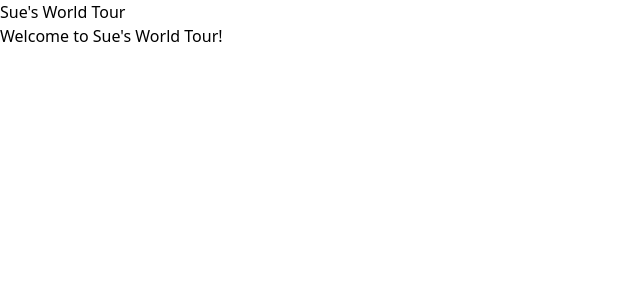
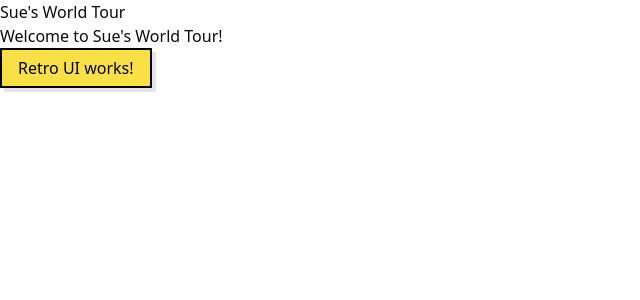
Before and after one commit to denvercude/sues-world-tour, a Next.js app: page / in a window 1280 px wide. Shown: the top 300 px of the page, without its empty margins (0-640 px from the left). Built offline with nearby package versions, Linux system fonts and the light colour scheme.

Commit message:
feat(ui): set up Retro UI with fonts, theme, and test button

```diff
--- a/app/layout.tsx
+++ b/app/layout.tsx
@@ -1,10 +1,26 @@
 import '../styles/globals.css';
+import { Archivo_Black, Space_Grotesk } from "next/font/google";
 
 export const metadata = {
   title: "Sue's World Tour Test",
   description: "Track Sue the T-Rex as she travels the world.",
 };
 
+const archivoBlack = Archivo_Black({
+  subsets: ["latin"],
+  weight: "400",
+  variable: "--font-head",
+  display: "swap",
+});
+
+const space = Space_Grotesk({
+  subsets: ["latin"],
+  weight: "400",
+  variable: "--font-sans",
+  display: "swap",
+});
+
+// Note: Find a video explaining the syntax of this functional component
 export default function RootLayout({
   children,
 }: {
@@ -12,7 +28,9 @@
 }) {
   return (
     <html lang="en">
-      <body>{children}</body>
+      <body className={`${archivoBlack.variable} ${space.variable}`}>
+        {children}
+      </body>
     </html>
   );
 }
--- a/app/page.tsx
+++ b/app/page.tsx
@@ -1,8 +1,12 @@
+"use client";
+import { Button } from "@/components/retroui/Button";
+
 export default function Home() {
   return (
     <main>
       <h1>{"Sue's World Tour"}</h1>
       <p>{"Welcome to Sue's World Tour!"}</p>
+      <Button>Retro UI works!</Button>
     </main>
   );
 }
--- /dev/null
+++ b/components/retroui/Button.tsx
@@ -0,0 +1,57 @@
+import { cn } from "@/lib/utils";
+import { cva, VariantProps } from "class-variance-authority";
+import React, { ButtonHTMLAttributes } from "react";
+
+const buttonVariants = cva(
+  "font-head transition-all outline-hidden cursor-pointer duration-200 font-medium flex items-center",
+  {
+    variants: {
+      variant: {
+        default:
+          "shadow-md hover:shadow-none bg-primary text-black border-2 border-black transition hover:translate-y-1 hover:bg-primary-hover",
+        secondary:
+          "shadow-md hover:shadow-none bg-secondary shadow-primary text-secondary-foreground border-2 border-black transition hover:translate-y-1",
+        outline:
+          "shadow-md hover:shadow-none bg-transparent border-2 transition hover:translate-y-1",
+        link: "bg-transparent hover:underline",
+      },
+      size: {
+        sm: "px-3 py-1 text-sm shadow hover:shadow-none",
+        md: "px-4 py-1.5 text-base",
+        lg: "px-8 py-3 text-lg",
+        icon: "p-2",
+      },
+    },
+    defaultVariants: {
+      size: "md",
+      variant: "default",
+    },
+  },
+);
+
+export interface IButtonProps
+  extends ButtonHTMLAttributes<HTMLButtonElement>,
+    VariantProps<typeof buttonVariants> {}
+
+export const Button = React.forwardRef<HTMLButtonElement, IButtonProps>(
+  (
+    {
+      children,
+      size = "md",
+      className = "",
+      variant = "default",
+      ...props
+    }: IButtonProps,
+    forwardedRef,
+  ) => (
+    <button
+      ref={forwardedRef}
+      className={cn(buttonVariants({ variant, size }), className)}
+      {...props}
+    >
+      {children}
+    </button>
+  ),
+);
+
+Button.displayName = "Button";
--- /dev/null
+++ b/lib/utils.ts
@@ -0,0 +1,6 @@
+import clsx from "clsx";
+import { ClassNameValue, twMerge } from "tailwind-merge";
+
+export function cn(...classes: ClassNameValue[]) {
+  return twMerge(clsx(classes));
+}
--- a/styles/globals.css
+++ b/styles/globals.css
@@ -1 +1,130 @@
 @import "tailwindcss";
+@import "tw-animate-css";
+
+@custom-variant dark (&:is(.dark *));
+
+@theme inline {
+  --radius-sm: calc(var(--radius) - 4px);
+  --radius-md: calc(var(--radius) - 2px);
+  --radius-lg: var(--radius);
+  --radius-xl: calc(var(--radius) + 4px);
+
+  /* Retro UI shadows */
+  --shadow-xs: 1px 1px 0 0 var(--border);
+  --shadow-sm: 2px 2px 0 0 var(--border);
+  --shadow: 3px 3px 0 0 var(--border);
+  --shadow-md: 4px 4px 0 0 var(--border);
+  --shadow-lg: 6px 6px 0 0 var(--border);
+  --shadow-xl: 10px 10px 0 1px var(--border);
+  --shadow-2xl: 16px 16px 0 1px var(--border);
+
+  --color-background: var(--background);
+  --color-foreground: var(--foreground);
+  --color-card: var(--card);
+  --color-card-foreground: var(--card-foreground);
+  --color-popover: var(--popover);
+  --color-popover-foreground: var(--popover-foreground);
+  --color-primary: var(--primary);
+  --color-primary-foreground: var(--primary-foreground);
+  --color-secondary: var(--secondary);
+  --color-secondary-foreground: var(--secondary-foreground);
+  --color-muted: var(--muted);
+  --color-muted-foreground: var(--muted-foreground);
+  --color-accent: var(--accent);
+  --color-accent-foreground: var(--accent-foreground);
+  --color-destructive: var(--destructive);
+  --color-border: var(--border);
+  --color-input: var(--input);
+  --color-ring: var(--ring);
+  --color-chart-1: var(--chart-1);
+  --color-chart-2: var(--chart-2);
+  --color-chart-3: var(--chart-3);
+  --color-chart-4: var(--chart-4);
+  --color-chart-5: var(--chart-5);
+  --color-sidebar: var(--sidebar);
+  --color-sidebar-foreground: var(--sidebar-foreground);
+  --color-sidebar-primary: var(--sidebar-primary);
+  --color-sidebar-primary-foreground: var(--sidebar-primary-foreground);
+  --color-sidebar-accent: var(--sidebar-accent);
+  --color-sidebar-accent-foreground: var(--sidebar-accent-foreground);
+  --color-sidebar-border: var(--sidebar-border);
+  --color-sidebar-ring: var(--sidebar-ring);
+}
+
+:root {
+  --radius: 0.625rem;
+  --background: oklch(1 0 0);
+  --foreground: oklch(0.145 0 0);
+  --card: oklch(1 0 0);
+  --card-foreground: oklch(0.145 0 0);
+  --popover: oklch(1 0 0);
+  --popover-foreground: oklch(0.145 0 0);
+  --primary: oklch(0.902 0.166 98.8);
+  --primary-foreground: oklch(0.985 0 0);
+  --secondary: oklch(0.97 0 0);
+  --secondary-foreground: oklch(0.205 0 0);
+  --muted: oklch(0.97 0 0);
+  --muted-foreground: oklch(0.556 0 0);
+  --accent: oklch(0.97 0 0);
+  --accent-foreground: oklch(0.205 0 0);
+  --destructive: oklch(0.577 0.245 27.325);
+  --border: oklch(0.922 0 0);
+  --input: oklch(0.922 0 0);
+  --ring: oklch(0.708 0 0);
+  --chart-1: oklch(0.646 0.222 41.116);
+  --chart-2: oklch(0.6 0.118 184.704);
+  --chart-3: oklch(0.398 0.07 227.392);
+  --chart-4: oklch(0.828 0.189 84.429);
+  --chart-5: oklch(0.769 0.188 70.08);
+  --sidebar: oklch(0.985 0 0);
+  --sidebar-foreground: oklch(0.145 0 0);
+  --sidebar-primary: oklch(0.205 0 0);
+  --sidebar-primary-foreground: oklch(0.985 0 0);
+  --sidebar-accent: oklch(0.97 0 0);
+  --sidebar-accent-foreground: oklch(0.205 0 0);
+  --sidebar-border: oklch(0.922 0 0);
+  --sidebar-ring: oklch(0.708 0 0);
+}
+
+.dark {
+  --background: oklch(0.145 0 0);
+  --foreground: oklch(0.985 0 0);
+  --card: oklch(0.205 0 0);
+  --card-foreground: oklch(0.985 0 0);
+  --popover: oklch(0.205 0 0);
+  --popover-foreground: oklch(0.985 0 0);
+  --primary: oklch(0.922 0 0);
+  --primary-foreground: oklch(0.205 0 0);
+  --secondary: oklch(0.269 0 0);
+  --secondary-foreground: oklch(0.985 0 0);
+  --muted: oklch(0.269 0 0);
+  --muted-foreground: oklch(0.708 0 0);
+  --accent: oklch(0.269 0 0);
+  --accent-foreground: oklch(0.985 0 0);
+  --destructive: oklch(0.704 0.191 22.216);
+  --border: oklch(1 0 0 / 10%);
+  --input: oklch(1 0 0 / 15%);
+  --ring: oklch(0.556 0 0);
+  --chart-1: oklch(0.488 0.243 264.376);
+  --chart-2: oklch(0.696 0.17 162.48);
+  --chart-3: oklch(0.769 0.188 70.08);
+  --chart-4: oklch(0.627 0.265 303.9);
+  --chart-5: oklch(0.645 0.246 16.439);
+  --sidebar: oklch(0.205 0 0);
+  --sidebar-foreground: oklch(0.985 0 0);
+  --sidebar-primary: oklch(0.488 0.243 264.376);
+  --sidebar-primary-foreground: oklch(0.985 0 0);
+  --sidebar-accent: oklch(0.269 0 0);
+  --sidebar-accent-foreground: oklch(0.985 0 0);
+  --sidebar-border: oklch(1 0 0 / 10%);
+  --sidebar-ring: oklch(0.556 0 0);
+}
+
+@layer base {
+  * {
+    @apply border-border outline-ring/50;
+  }
+  body {
+    @apply bg-background text-foreground;
+  }
+}
```
Also changed, not shown: package.json (+6 -1 lines), components.json (added), 1 other file (tests, documents, lock files or other folders).
